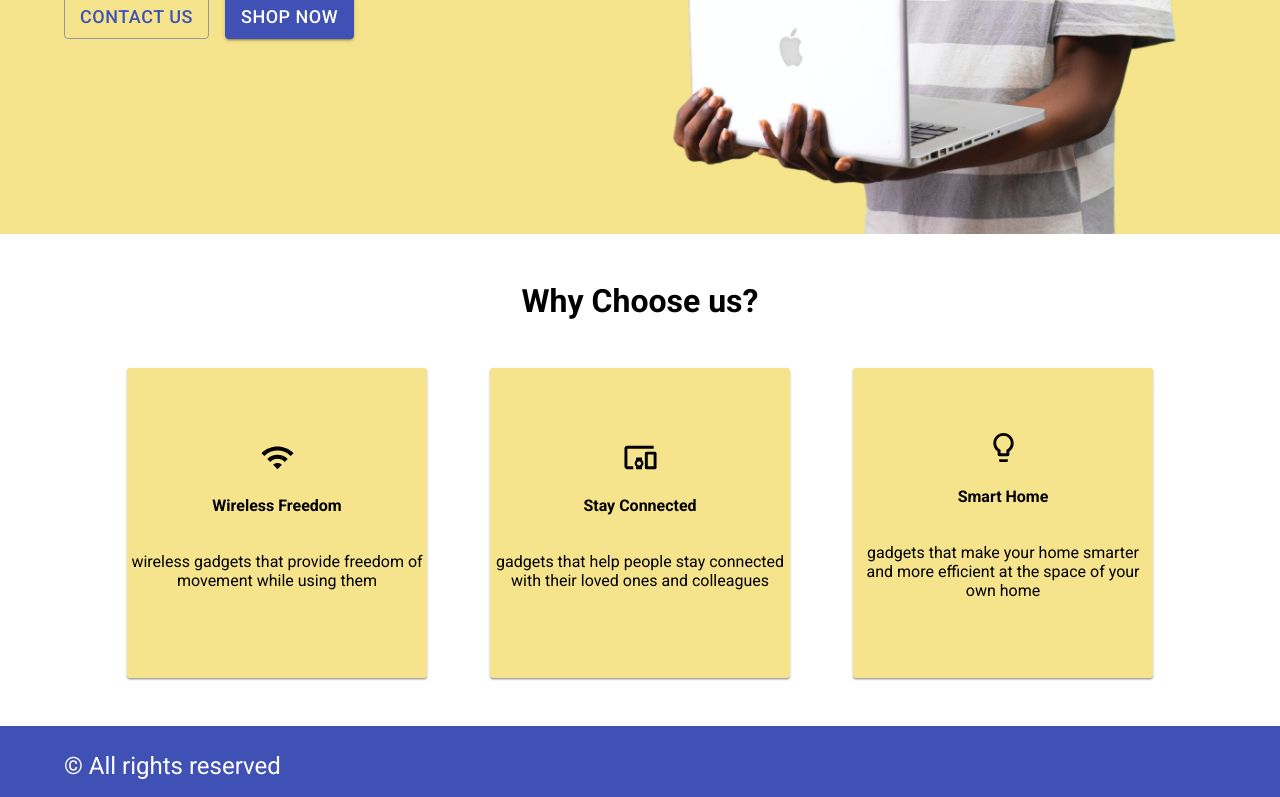
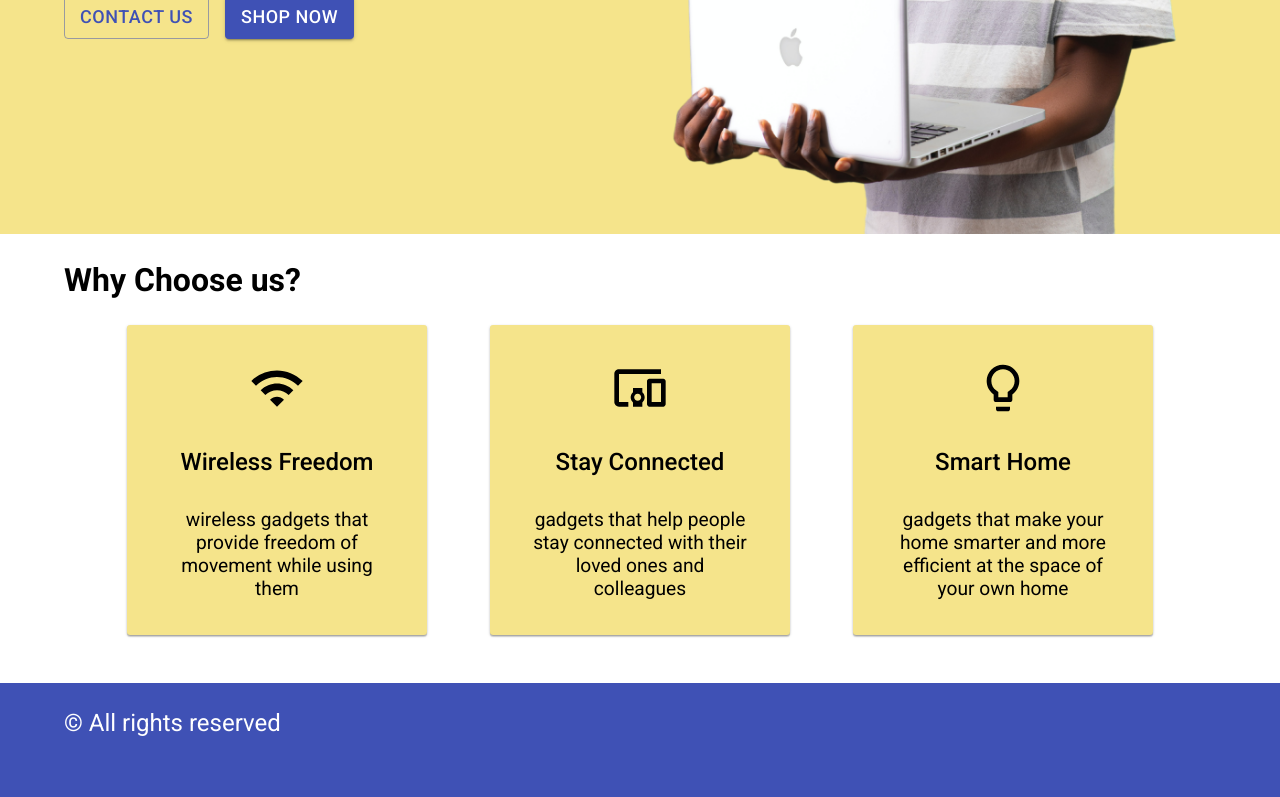
Before and after one commit to Emiils-T/gadget-store, a React (Vite) app: page / in a window 1280 px wide. Shown: the part 496-1293 px from the top of the page. After the commit the page ends 1259 px from the top, so only its background shows below. Built offline with nearby package versions, Linux system fonts and the light colour scheme.

Commit message:
card edit

```diff
--- a/src/components/ui/Card.jsx
+++ b/src/components/ui/Card.jsx
@@ -1,7 +1,7 @@
 const Card = ({ Icon, title, description }) => {
   return (
     <div className="card">
-      <Icon fontSize="large" />
+      <Icon fontSize="4rem" />
       <h4>{title}</h4>
       <p>{description}</p>
     </div>
--- a/src/index.css
+++ b/src/index.css
@@ -133,13 +133,16 @@ main {
     0px 2px 1px 0 rgba(0, 0, 0, 0.12),
     0px 1px 3px 0 rgba(0, 0, 0, 0.2);
 }
-.feature h4 {
+.card h4 {
   font-size: 1.5rem;
   font-weight: 500;
 }
-.feature p {
-  margin: 0 2rem;
+.card p {
+  margin: 0 2.5rem;
   font-size: 1.2rem;
+}
+.card svg {
+  font-size: 3.5rem;
 }
 
 .footer-container {
@@ -149,6 +152,7 @@ main {
   flex-direction: column;
   justify-content: center;
 }
+
 footer h5 {
   font-weight: 400;
   font-size: 1.5rem;
--- a/src/pages/Home/Main.jsx
+++ b/src/pages/Home/Main.jsx
@@ -47,7 +47,7 @@ const Main = () => {
       </section>
       <section className="choose-us">
         <div className="container">
-          <div className="feature-title">
+          <div className="card-title">
             <h2>Why Choose us?</h2>
           </div>
           <div className="features">
```
